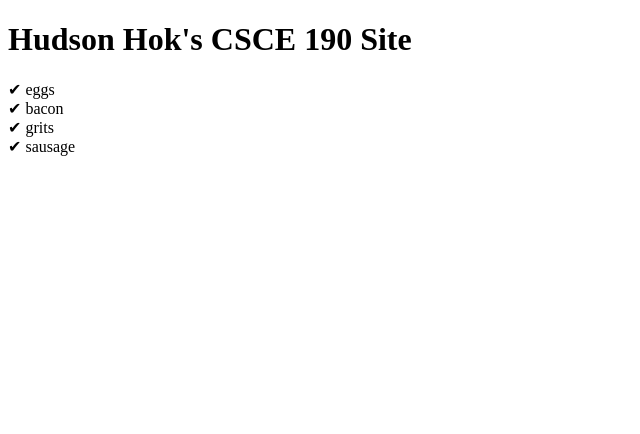
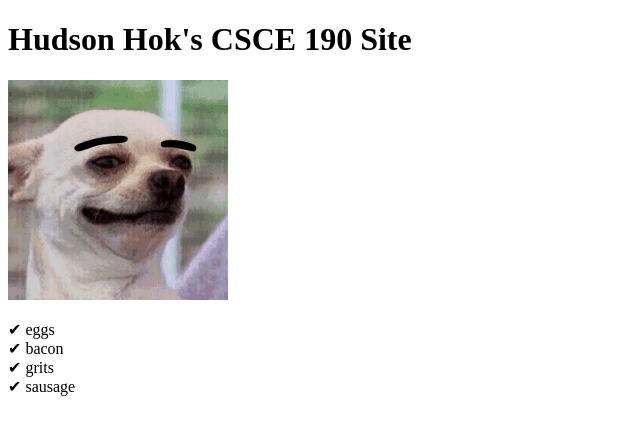
Before and after one commit to hudsonhok/hudsonhok.github.io, a plain HTML site: page index.html in a window 1280 px wide. Shown: the whole page, without its empty margins (0-640 px from the left). Drawn offline with Linux system fonts and the light colour scheme.

Commit message:
Add files via upload

```diff
--- a/index.html
+++ b/index.html
@@ -6,6 +6,6 @@
     <body>
         <h1>Hudson Hok's CSCE 190 Site</h1>
     </body>
-
+    <c><p> <img src="hrrr.gif"></p></c>
     <p>&#10004; eggs<br>&#10004; bacon<br>&#10004; grits<br>&#10004; sausage<p>
 </html>
```
Also changed, not shown: hrrr.gif (added).
